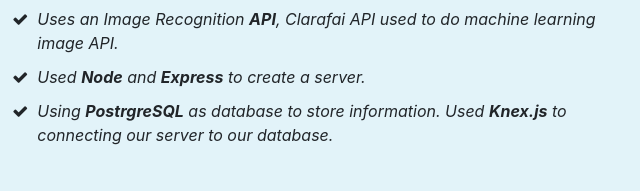
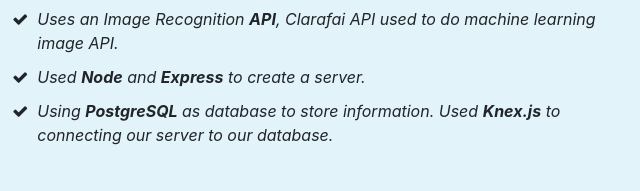
Before and after one commit to sourabh0902/portfolio_website, a website with bundled scripts: page index.html in a window 1280 px wide. Shown: the part 1859-2050 px from the top of the page, 317-957 px from the left. Built offline with nearby package versions, Linux system fonts and the light colour scheme; files whose address does not match are found by name; a web font is replaced by a local one.

Commit message:
Update index.html

```diff
--- a/index.html
+++ b/index.html
@@ -187,7 +187,7 @@
                       Used <b>Node</b> and <b>Express</b> to create a server.
                     </li>
                     <li><i class="fa-li fa fa-check"></i>
-                      Using <b>PostrgreSQL</b> as database to store information. Used <b>Knex.js</b> to connecting our server to our database.
+                      Using <b>PostgreSQL</b> as database to store information. Used <b>Knex.js</b> to connecting our server to our database.
                     </li>
                   </ul>
             </div>
```
